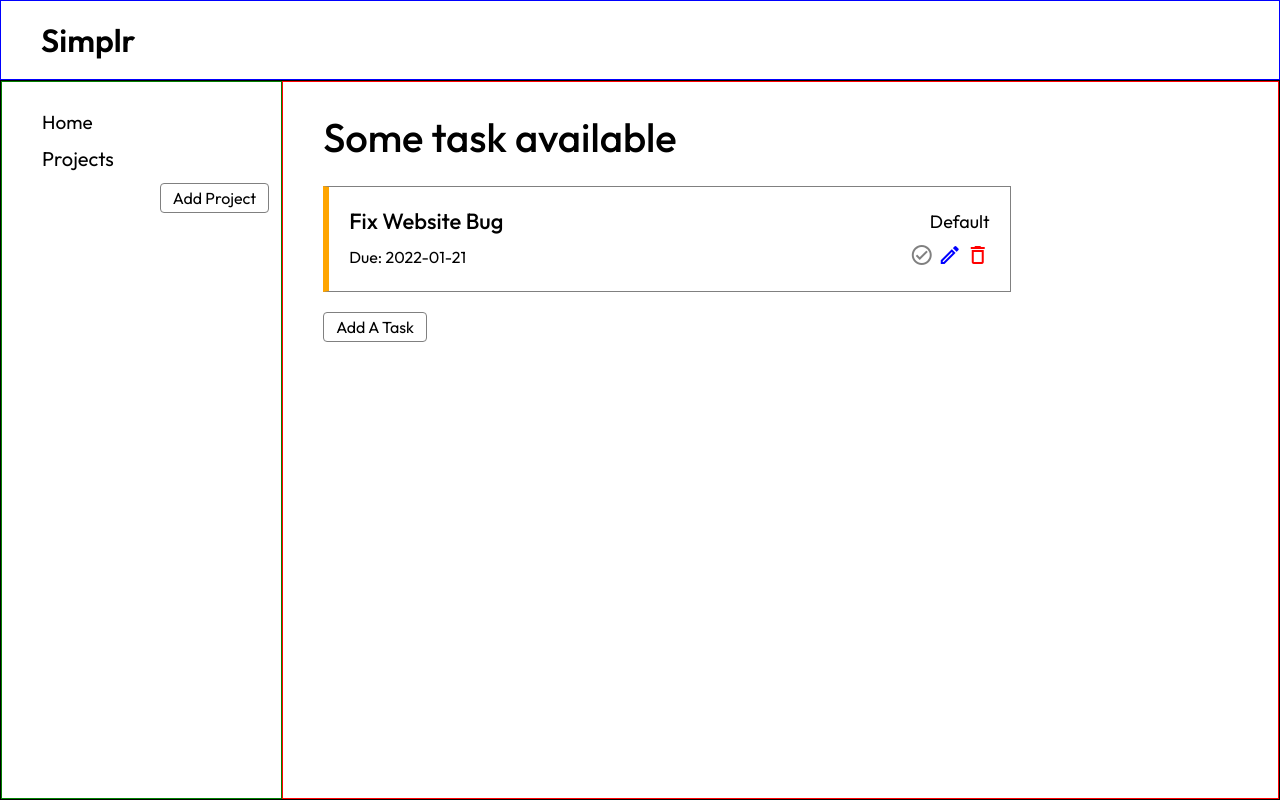
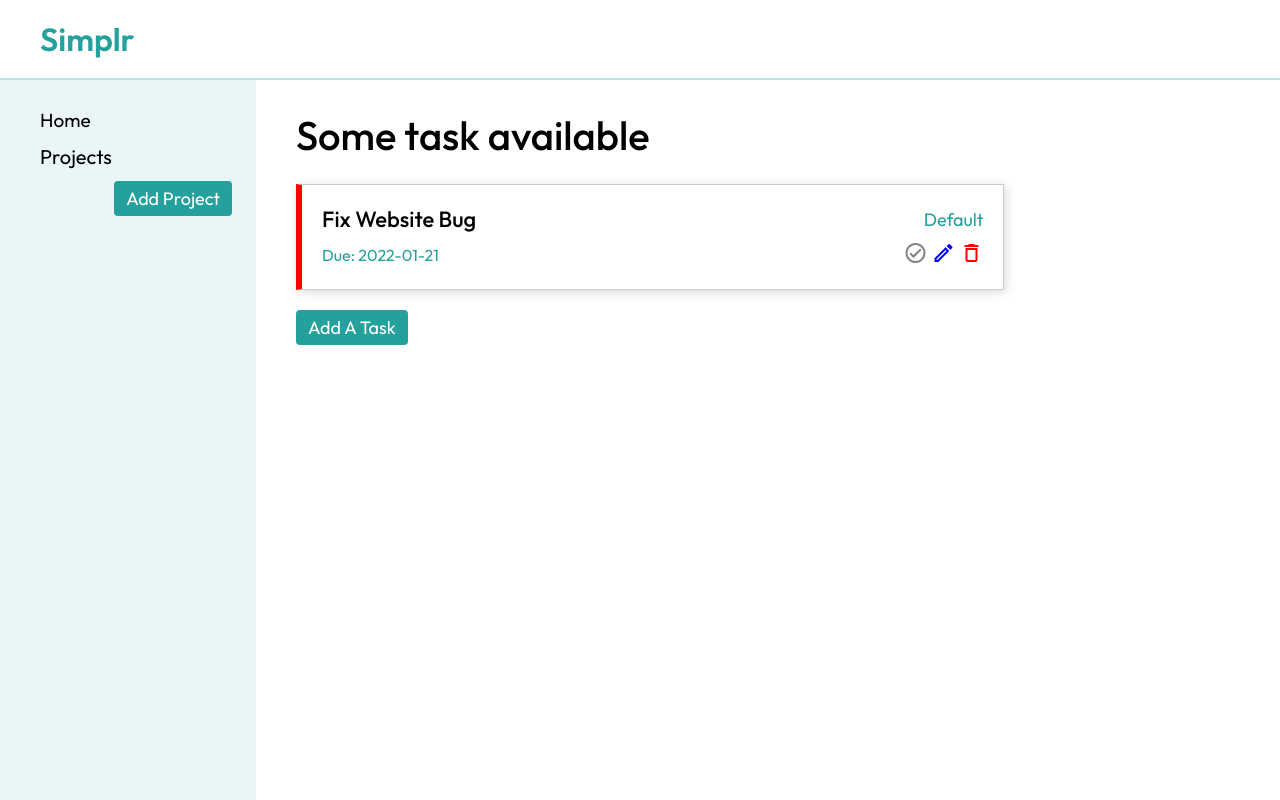
Before and after one commit to mark-akom/todo-list, a website built with webpack: page dist/index.html in a window 1280 px wide. Built offline with nearby package versions, Linux system fonts and the light colour scheme.

Commit message:
added some comments to app.js and content.js. Polished the looks of the app by modifying styles.css by add color and other style rules.

```diff
--- a/src/UI/content.js
+++ b/src/UI/content.js
@@ -1,4 +1,3 @@
-import { todoApp } from "../modules/app";
 import { uiControl } from "../modules/app";
 
 function createContent() {
@@ -39,7 +38,6 @@ function createContent() {
 
     addProjectBtn.addEventListener('click', () => {
         const modal = document.querySelector('.modal');
-
         modal.appendChild(uiControl.createAddProjectForm());
         modal.style.display = 'block';
     })
--- a/src/UI/styles.css
+++ b/src/UI/styles.css
@@ -15,7 +15,7 @@ body {
 /* styling of the header section */
 
 .app-header {
-    border: 1px solid blue;
+    border-bottom: 2px solid #bde3e1;
     height: 10vh;
     display: flex;
     align-items: center;
@@ -25,21 +25,21 @@ body {
     font-weight: 600;
     font-size: 32px;
     padding-left: 40px;
+    color: #24A19C;
 }
 
 /* styling of the content section */
 
 .content-body {
-    border: 1px solid;
     display: flex;
     height: 90vh;
 }
 
 .app-sidebar {
-    border: 1px solid green;
-    flex-basis: 22%;
+    flex-basis: 20%;
     padding-left: 40px;
     padding-top: 20px;
+    background-color: #e9f6f5;
 }
 
 .nav-links li{
@@ -52,8 +52,7 @@ body {
 }
 
 .main-content {
-    border: 1px solid red;
-    flex-basis: 78%;
+    flex-basis: 80%;
     padding-top: 30px;
     padding-left: 40px;
     overflow: scroll;
@@ -82,15 +81,16 @@ body {
 .add-project-btn, .add-task-btn, .submit-btn {
     display: block;
     margin-left: auto;
-    padding: 4px 12px;
+    padding: 6px 12px;
     font-family: inherit;
-    font-size: 16px;
-    background-color: transparent;
-    border: 1px solid gray;
+    font-size: 18px;
+    border: none;
     border-radius: 4px;
     margin-top: 12px;
-    margin-right: 12px;
+    margin-right: 24px;
     cursor: pointer;
+    background-color: #24A19C;
+    color: white;
 }
 
 .add-task-btn {
@@ -149,7 +149,17 @@ form .form-data-container #project-name {
     display: block;
     font-family: inherit;
     font-size: 19px;
+    border: 1px solid #24A19C;
 }
+
+form .form-data-container #title:focus,
+form .form-data-container #description:focus,
+form .form-data-container #project-name:focus,
+.calender-due-date {
+    border: 1px solid #24A19C;
+    outline: none;
+}
+
 form .form-data-container #project-name {
     margin-left: 20px;
 }
@@ -159,6 +169,11 @@ form .form-data-container .save-to-radio-btn-group label {
     display: inline-block;
     width: auto;
     margin: 0 24px 0 4px;
+}
+
+.calender-due-date {
+    font-size: 18px;
+    padding: 4px;
 }
 
 .submit-btn {
@@ -180,13 +195,14 @@ form .form-data-container .save-to-radio-btn-group label {
 }
 
 .task-container {
-    border: 1px solid gray;
+    border: 1px solid #cccccc;
     width: 80%;
     padding: 20px;
     border-left-width: 6px;
     border-left-color: green;
     cursor: pointer;
     margin-bottom: 8px;
+    box-shadow: 2px 2px 10px rgba(0,0,0,0.15);
 }
 
 .task-header {
@@ -204,12 +220,13 @@ form .form-data-container .save-to-radio-btn-group label {
 .task-project-name {
     font-size: 18px;
     font-weight: 400;
+    color: #24A19C;
 }
 
 .task-description {
     font-size: 18px;
     width: 75%;
-    color: gray;
+    color: #333333;
     display: none;
 }
 
@@ -225,6 +242,7 @@ form .form-data-container .save-to-radio-btn-group label {
 
 .task-due-date {
     font-size: 16px;
+    color: #24A19C;
 }
 
 .icons {
--- a/src/modules/app.js
+++ b/src/modules/app.js
@@ -1,6 +1,7 @@
 // this file will be the application logic
 
 const todoApp = (function () {
+    // hold all projectFolders or projectNames and their task
     const projects = {
         "Default":  [{
             id: '1',
@@ -41,7 +42,7 @@ const todoApp = (function () {
         projects[name] = []
     }
 
-    function updateStatus(projectName, taskId) {
+    function updateStatus(projectName, taskId) { // change the state of a project
         const project = projects[projectName];
         let task = project.filter(item => item.id === taskId)[0];
         task.complete = !(task.complete);
@@ -55,6 +56,7 @@ const todoApp = (function () {
     }
 
     function editTask(oldTask, taskObj) {
+        // taskObj is the edited task
         if (oldTask.projectName !== taskObj.projectName) {
             const newtask = {};
             Object.assign(newtask, oldTask, taskObj);
@@ -126,7 +128,6 @@ const uiControl = (function() {
     function updateTaskDisplay(projectName, period) {
         const mainContent = document.querySelector('.main-content');
         const taskContainer = document.querySelector('.task-list');
-        // console.log(tasksList);
 
         mainContent.removeChild(taskContainer);
         const tasks = displayTask(projectName, period);
@@ -137,11 +138,11 @@ const uiControl = (function() {
         const taskContainer = document.createElement('div');
         taskContainer.classList.add('task-container');
         if (task.priority === 'high') {
-            taskContainer.style.borderLeftColor = 'orange'
+            taskContainer.style.borderLeftColor = 'red'
         } else if (task.priority === 'normal') {
-            taskContainer.style.borderLeftColor = 'blue';
+            taskContainer.style.borderLeftColor = 'orange';
         } else {
-            taskContainer.style.borderLeftColor = 'pink';
+            taskContainer.style.borderLeftColor = 'green';
         }
 
         const taskHeader = document.createElement('div');
@@ -178,7 +179,9 @@ const uiControl = (function() {
             span.textContent = iconName;
             span.setAttribute('data-project', task.projectName);
             span.setAttribute('data-id', task.id);
+            span.setAttribute('title', iconName);
             if (iconName === 'check_circle') {
+                span.setAttribute('title', 'mark complete')
                 if (task.complete) {
                     span.style.color = 'green';
                 }
@@ -247,6 +250,7 @@ const uiControl = (function() {
     }
 
     function createModal() {
+        // a modal to display the form
         const modal = document.createElement('div');
         modal.classList.add('modal');
         modal.addEventListener('click', (e) => {
@@ -259,6 +263,7 @@ const uiControl = (function() {
     }
 
     function createAddTaskForm(editing, task) {
+        // create form for entering task info used for creating new task and also editing a task
         let projectNames = Object.keys(todoApp.returnAllProjects());
 
         const modalContent = document.createElement('div');
@@ -442,6 +447,7 @@ const uiControl = (function() {
     }
 
     function handleProjectNameSubmission() {
+        // handles the submission of project name
         const projectName = document.querySelector('#project-name').value;
 
         if (projectName === '') {
@@ -461,6 +467,7 @@ const uiControl = (function() {
     }
 
     function handleTaskSubmission(editing, taskObj) {
+        // handles the submission of a new task or editing of a task
         const title = document.querySelector('#title').value;
         const description = document.querySelector('#description').value;
         const inputs = document.querySelectorAll('input');
```
Also changed, not shown: dist/bundle.js.
